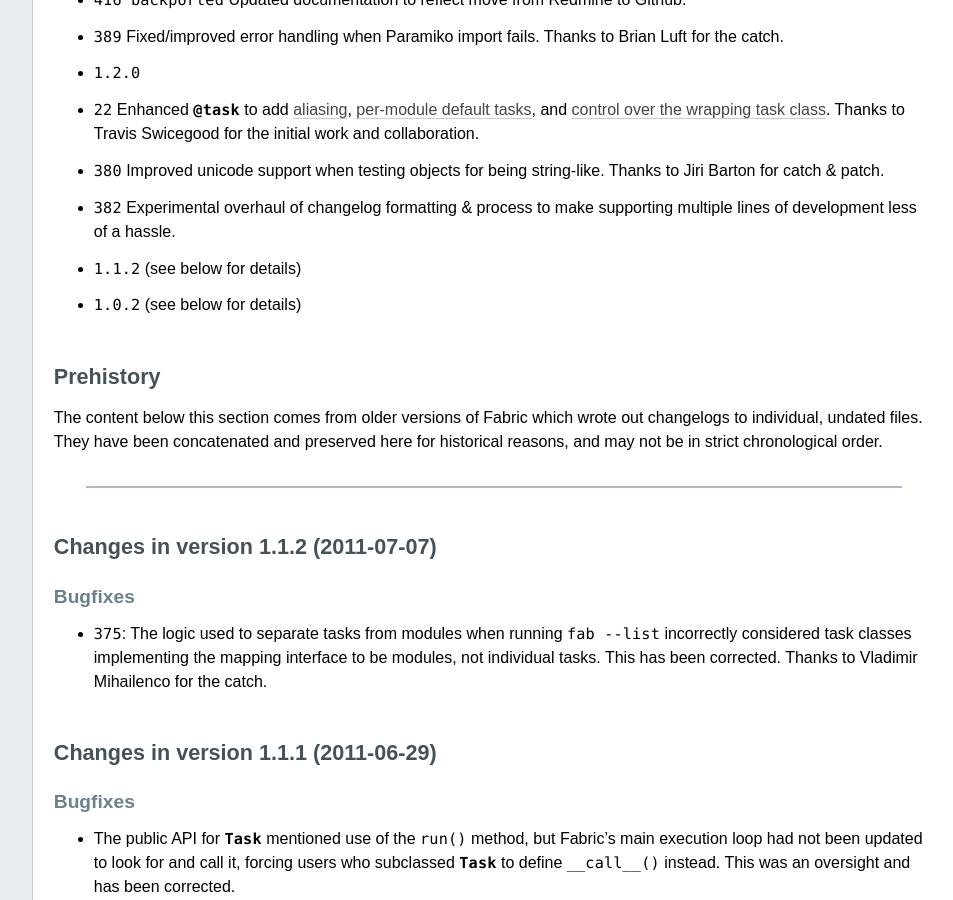
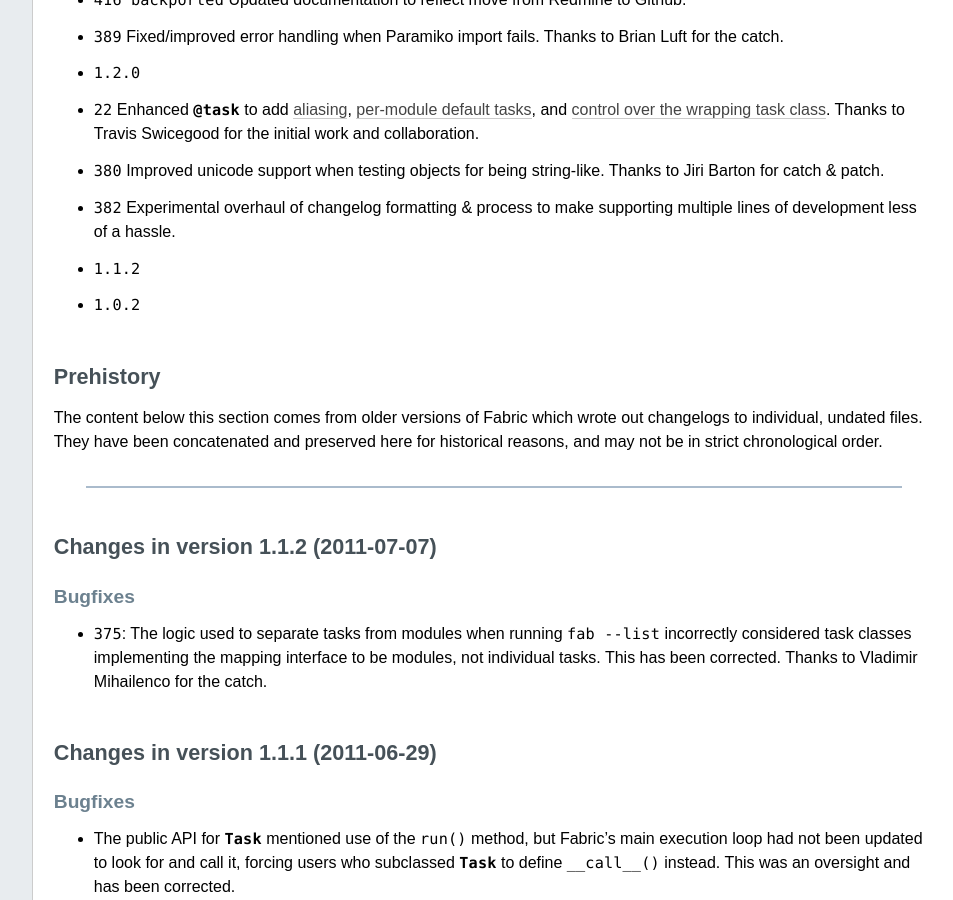
Before and after one commit to fabric/fabric, a Sphinx documentation site: the page built from docs/changelog.rst, in a window 1280 px wide and 900 px high, scrolled down 10316 px. Shown: the whole window, without its empty margins (224-1177 px from the left). Built offline with Sphinx 7.4.7, drawn with Linux system fonts in a browser that asks for light colours; cross-references to code outside the pages are shown as plain code.

```diff
--- a/docs/changelog.rst
+++ b/docs/changelog.rst
@@ -506,8 +506,8 @@
   string-like. Thanks to Jiri Barton for catch & patch.
 * :support:`382` Experimental overhaul of changelog formatting & process to
   make supporting multiple lines of development less of a hassle.
-* :release:`1.1.2 <2011-07-07>` (see below for details)
-* :release:`1.0.2 <2011-06-24>` (see below for details)
+* :release:`1.1.2 <2011-07-07>`
+* :release:`1.0.2 <2011-06-24>`
 
 
 Prehistory
```
Also changed, not shown: other parts of docs/changelog.rst (+2 -2 lines).
